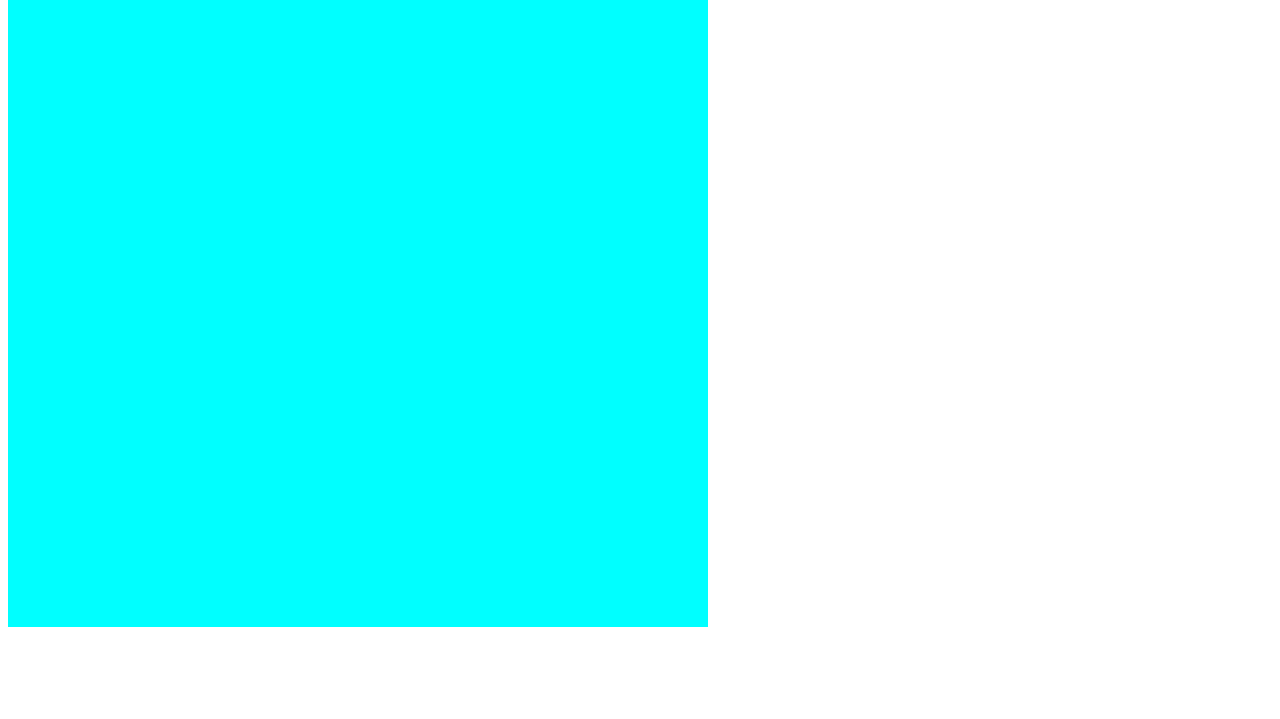
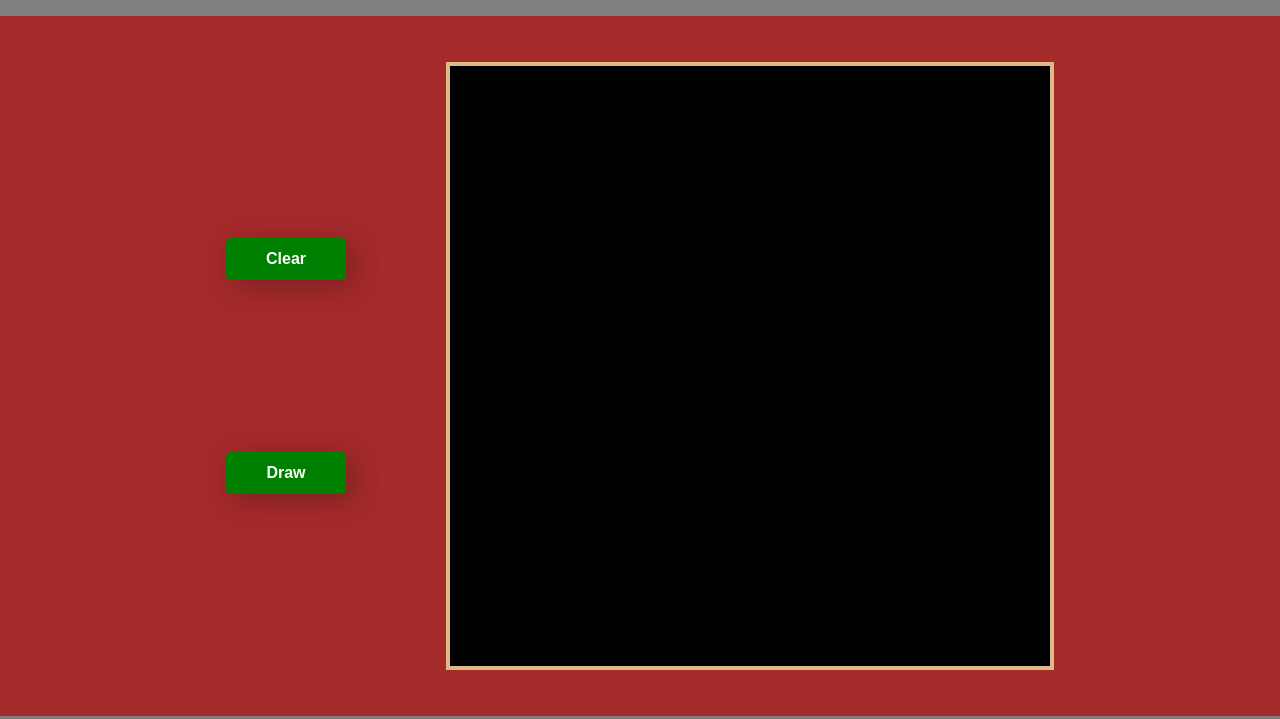
Before and after one commit to AayushKShrivastava/etch-a-sketch, a plain HTML site: page index.html in a window 1280 px wide. Shown: the part 81-800 px from the top of the page. Drawn offline with Linux system fonts and the light colour scheme.

Commit message:
Created UI

```diff
--- a/etch-a-sketch.css
+++ b/etch-a-sketch.css
@@ -1,3 +1,58 @@
+body{
+    background-color: rgba(0, 0, 0, 0.5);
+    margin: 0;
+    height: 100vh;
+}
+
+h1{
+    text-align: center;
+    margin: 0px;
+    color: whitesmoke;
+    background-color: black;
+    padding: 20px;
+}
+
+.content{
+    margin-top: 20px;
+    display: flex;
+    gap: 100px;
+    height: 700px;
+    align-items: center;
+    justify-content: center;
+    background-color: brown;
+}
+
+.buttons{
+    display: flex;
+    height: 600px;
+    flex-direction: column;
+    justify-content: space-evenly;
+    align-items: center;
+}
+
+.clear, .draw{
+    text-decoration: none;
+    border: none;
+    padding: 12px 40px;
+    font-weight: bold;
+    font-size: 16px;
+    background-color: green;
+    color: #fff;
+    border-radius: 5px;
+    box-shadow: 7px 6px 28px 1px rgba(0, 0, 0, 0.24);
+    cursor: pointer;
+    outline: none;
+    transition: 0.2s all;
+}
+
+.draw:active, .clear:active{
+    box-shadow: 3px 2px 22px 1px rgba(0, 0, 0, 0.24);
+    transform: scale(0.98);
+}
+
+#container{
+    border: 4px solid burlywood;
+}
 .over{
-    background-color: black;
+    background-color: white;
 }
--- a/etch-a-sketch.js
+++ b/etch-a-sketch.js
@@ -1,18 +1,27 @@
 const container = document.querySelector('#container');
-container.setAttribute('style', ' height:700px; width: 700px; background-color: aqua;display: flex; flex-wrap: wrap');
-n = 100;
+container.setAttribute('style', ' cursor: pointer; height:600px; width: 600px; background-color: black;display: flex; flex-wrap: wrap');
+
+n = 16;
 for(i = 0; i < n*n; i++){
     child = document.createElement('div');
     child.classList.add(`div`);
-    child.setAttribute('style', `color: red; border: 1px solid black; flex-grow: 1; height:${700/n}px; width:${700/n}px; border: 0`);
+    child.setAttribute('style', ` height:${600/n}px; width:${600/n}px; border: 0`);
     /*child.textContent = 'a';*/
     container.appendChild(child);
 }
 
 const divs = document.querySelectorAll('.div');
 divs.forEach((div) => {
-    div.addEventListener('mouseover', () =>{
+    div.addEventListener('mouseout', () =>{
         /*div.setAttribute('style', 'background-color: black');*/
         div.classList.add('over');
     });
 });
+
+const clearButton = document.querySelector('.clear');
+clearButton.addEventListener('click', () =>{
+    divs.forEach((div) =>{
+        div.classList.remove('over');
+    });
+
+});
--- a/index.html
+++ b/index.html
@@ -9,6 +9,13 @@
     <title>Etch A Sketch</title>
 </head>
 <body>
-    <div id="container"></div>
+    <h1>Etch A Sketch</h1>
+    <div class="content">
+        <div class="buttons">
+            <button class="clear">Clear</button>
+            <button class="draw">Draw</button>
+        </div>
+        <div id="container"></div>
+    </div>
 </body>
 </html>
```
